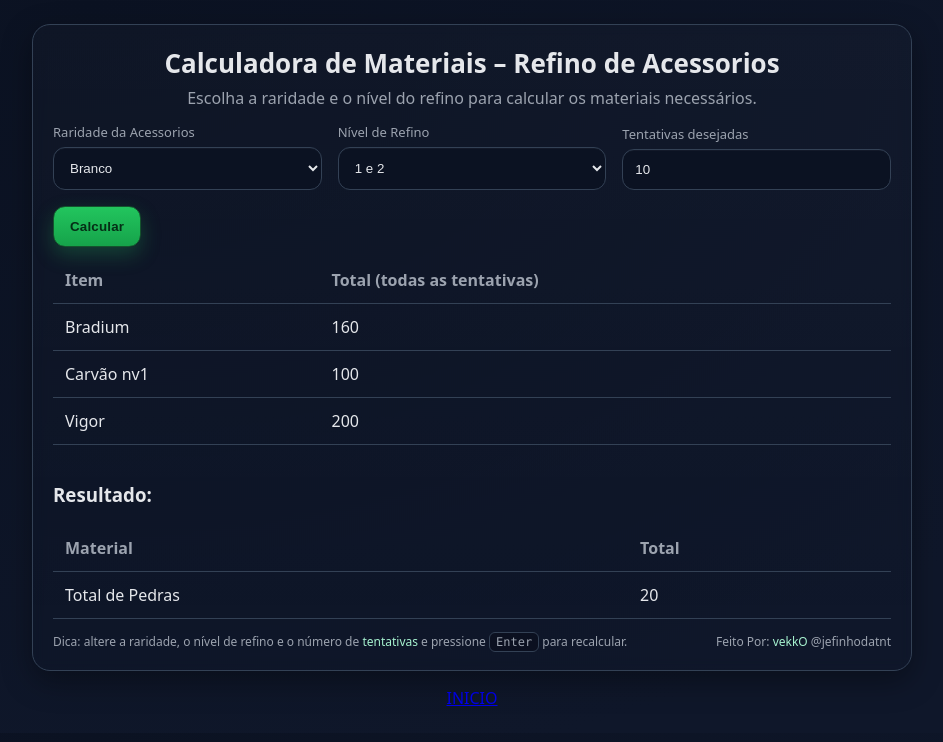
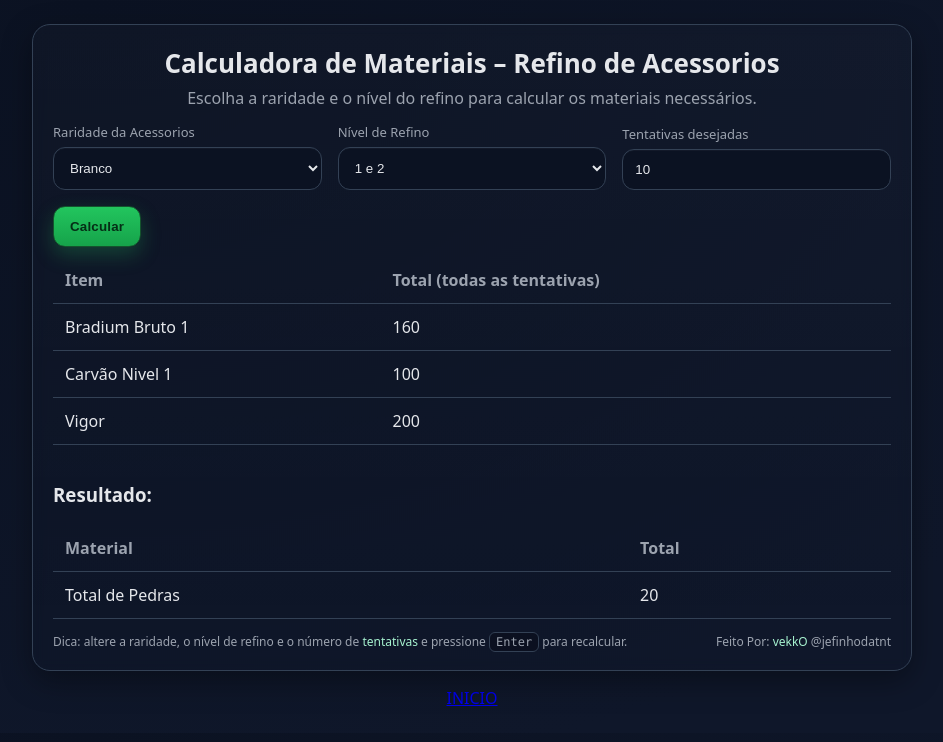
Before and after one commit to jefinhodatnt/rox-calculator, a plain HTML site: page acessorios/acessorios.html in a window 1280 px wide. Shown: the whole page, without its empty margins (168-1111 px from the left). Drawn offline with Linux system fonts and the light colour scheme.

Commit message:
Update acessorios

```diff
--- a/acessorios/acessorios.html
+++ b/acessorios/acessorios.html
@@ -185,22 +185,22 @@
     // (mude os nomes aqui conforme necessário)
     const materiaisPorNivel = {
       '1-2': {
-        principal: { nome: 'Bradium ',        mult: 8 },
-        peixe:     { nome: 'Carvão nv1',       mult: 5 },
+        principal: { nome: 'Bradium Bruto 1 ',        mult: 8 },
+        peixe:     { nome: 'Carvão Nivel 1',       mult: 5 },
         vigor:     { nome: 'Vigor',         mult: 10 },
       },
       '3-4': {
-        principal: { nome: 'Bradium ',        mult: 8 },
-        peixe:     { nome: 'Carvão nv1',       mult: 5 },
+        principal: { nome: 'Bradium Bruto 1 ',        mult: 8 },
+        peixe:     { nome: 'Carvão Nivel 1',       mult: 5 },
         vigor:     { nome: 'Vigor',         mult: 10 },
       },
       '5-6': {
-        principal: { nome: 'Bradium Bruto', mult: 7 },
+        principal: { nome: 'Bradium Bruto 2', mult: 7 },
         peixe:     { nome: 'Pérola da noite',            mult: 9 },
         vigor:     { nome: 'Vigor',              mult: 10 },
       },
       '7-8': {
-        principal: { nome: 'Bradium Bruto', mult: 7 },
+        principal: { nome: 'Bradium Bruto 2', mult: 7 },
         peixe:     { nome: 'Pérola da noite',          mult: 9 },
         vigor:     { nome: 'Vigor',              mult: 10 },
       }
```
